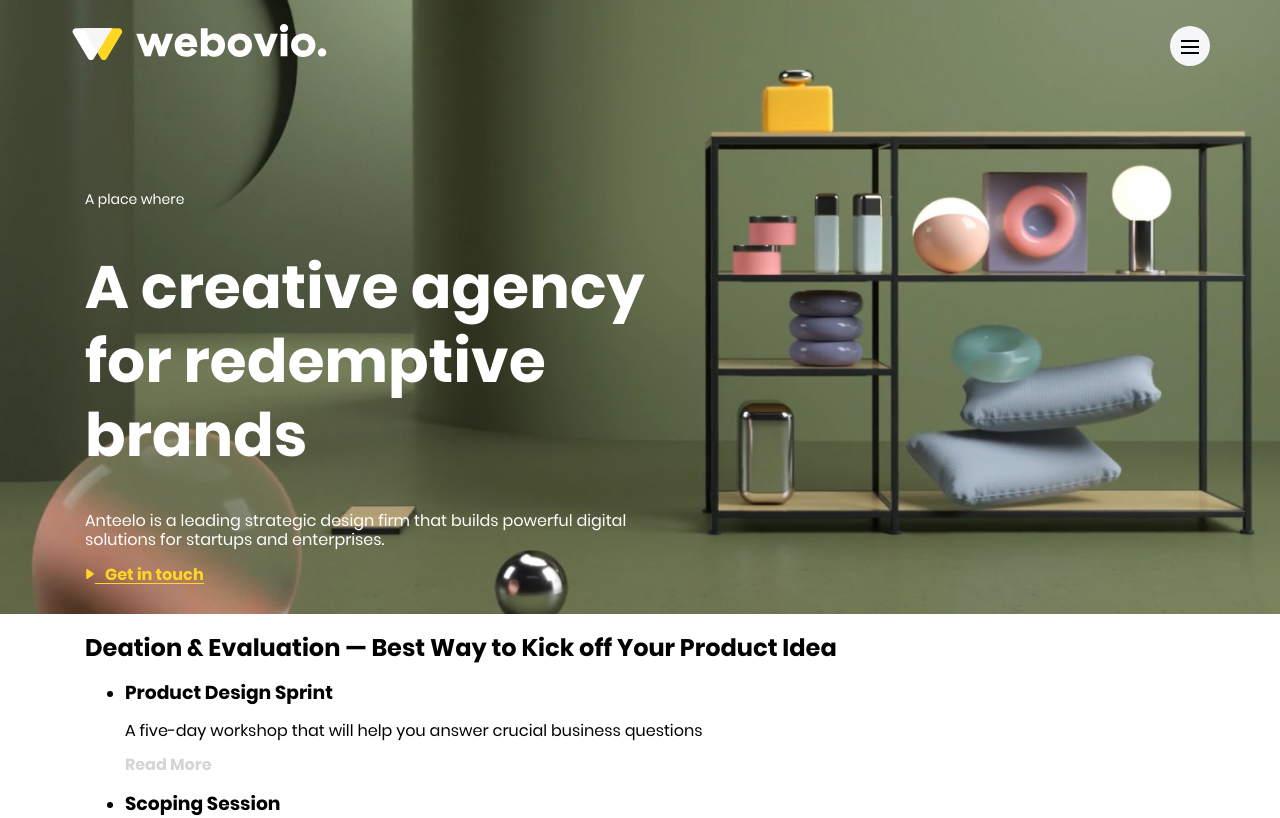
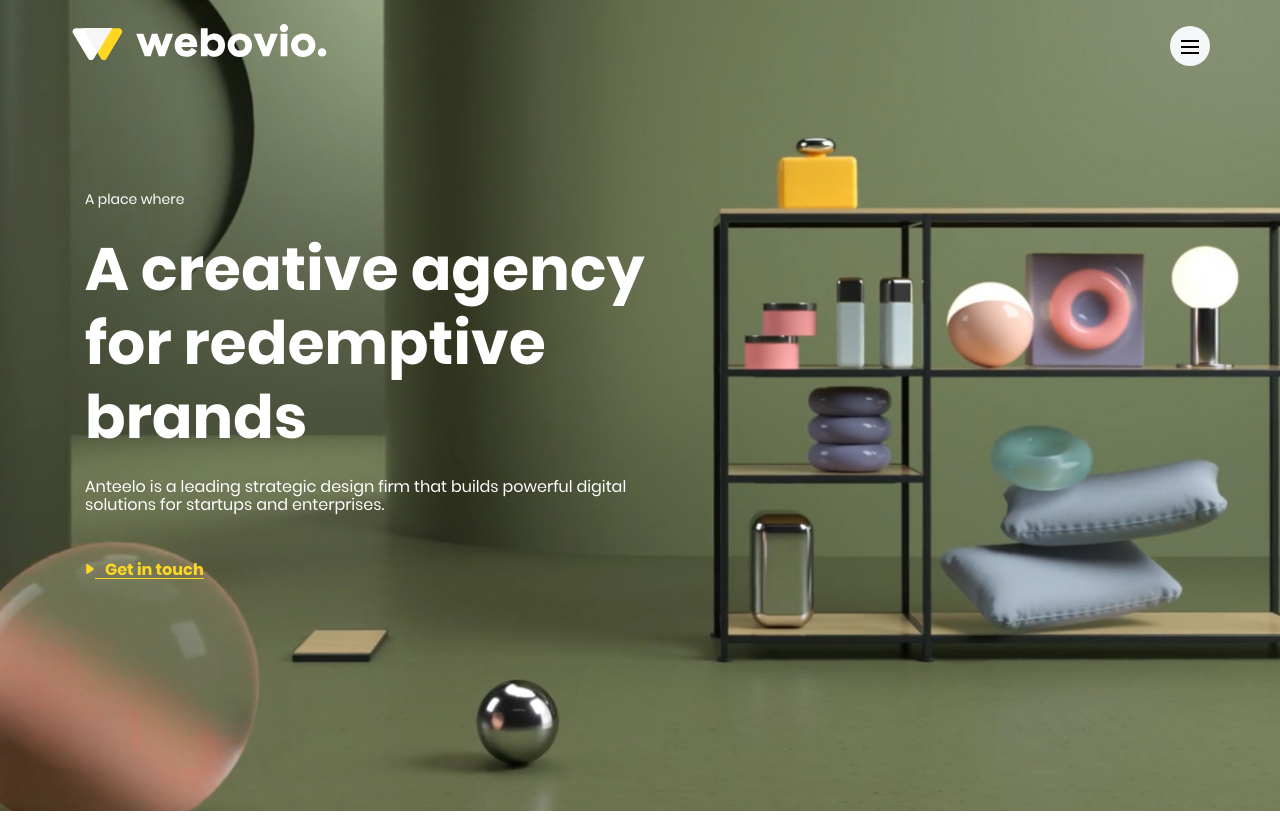
Before and after one commit to 1romang1/Adaptive-layout, a plain HTML site: page index.html in a window 1280 px wide. Shown: the top 818 px of the page. Drawn offline with Linux system fonts and the light colour scheme.

Commit message:
heroes section is done

```diff
--- a/css/style.css
+++ b/css/style.css
@@ -81,7 +81,7 @@ img {
     display: inline-flex;
     font-weight: 700;
     font-size: 16px;
-        /*расстояние от текста до линии */
+    /*расстояние от текста до линии */
     line-height: 1;
     text-decoration: none;
     color: #D4D6D4;
@@ -97,9 +97,9 @@ img {
 }
 
 .link span {
-        /*currentColor чтобы граница была цвета текста*/
-        border-bottom: 1px solid currentColor;
-        text-indent: 10px;
+    /*currentColor чтобы граница была цвета текста*/
+    border-bottom: 1px solid currentColor;
+    text-indent: 10px;
 }
 
 .link:hover {
@@ -162,7 +162,8 @@ img {
 
 .hero {
     padding-top: 189px;
-    padding-bottom: 30px;
+    padding-bottom: 100px;
+    min-height: 811px;
     background-image: url(../img/hero-bg.jpg);
     background-position: center;
     background-size: cover;
@@ -170,11 +171,16 @@ img {
 }
 
 .hero-subtitle {
+    display: inline-block;
+    margin-bottom: 22px;
     font-size: 14px;
     line-height: 21px;
 }
 
 .hero-title {
+    /* обнуляем отступы */
+    margin: 0;
+    margin-bottom: 24px;
     font-weight: 700;
     font-size: 60px;
     line-height: 74px;
@@ -186,6 +192,9 @@ img {
 }
 
 .hero-descr {
+    /* обнуляем отступы */
+    margin: 0;
+    margin-bottom: 45px;
     font-weight: 400;
     font-size: 16px;
 }
```
